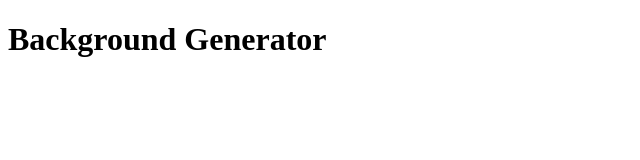
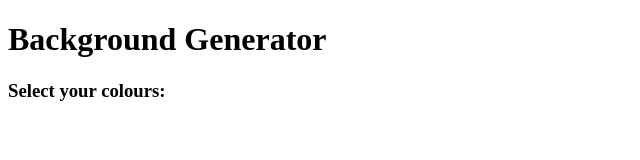
Before and after one commit to holly6b/backround-generator, a plain HTML site: page index.html in a window 1280 px wide. Shown: the whole page, without its empty margins (0-640 px from the left). Drawn offline with Linux system fonts and the light colour scheme.

Commit message:
added h3 select colours text

```diff
--- a/index.html
+++ b/index.html
@@ -5,5 +5,6 @@
     </head>
     <body>
         <h1>Background Generator</h1>
+        <h3>Select your colours:</h3>
     </body>
 </html>
```
